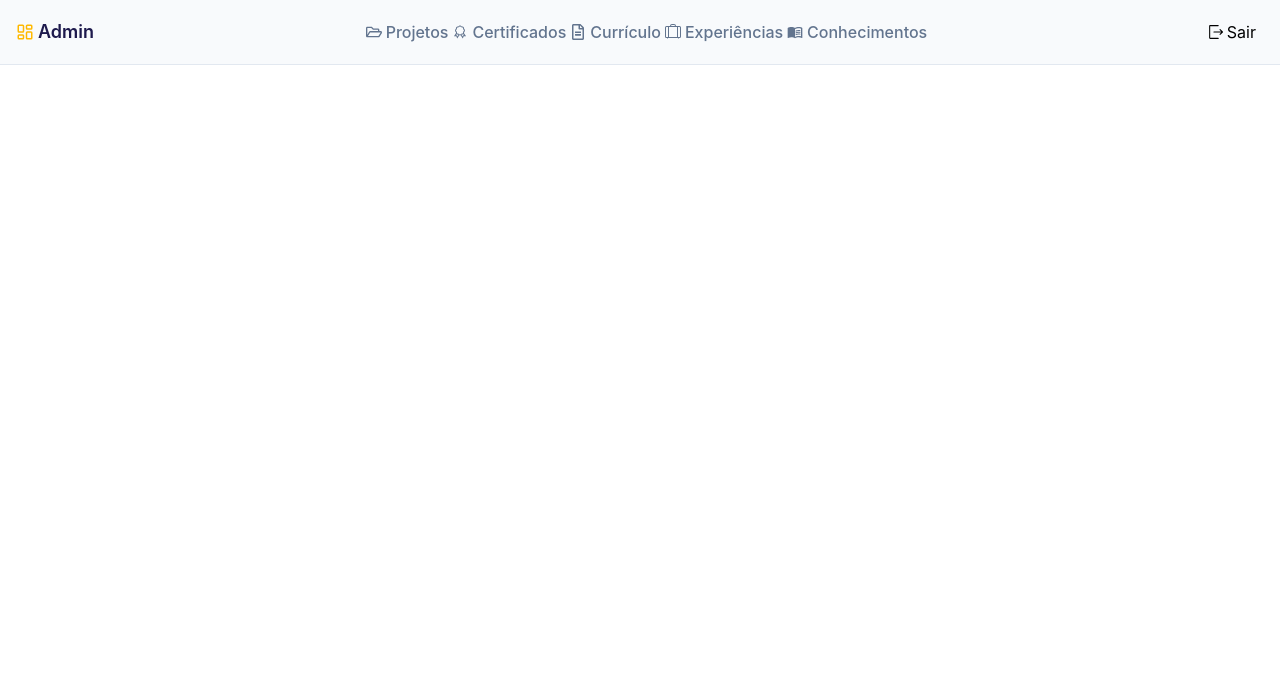
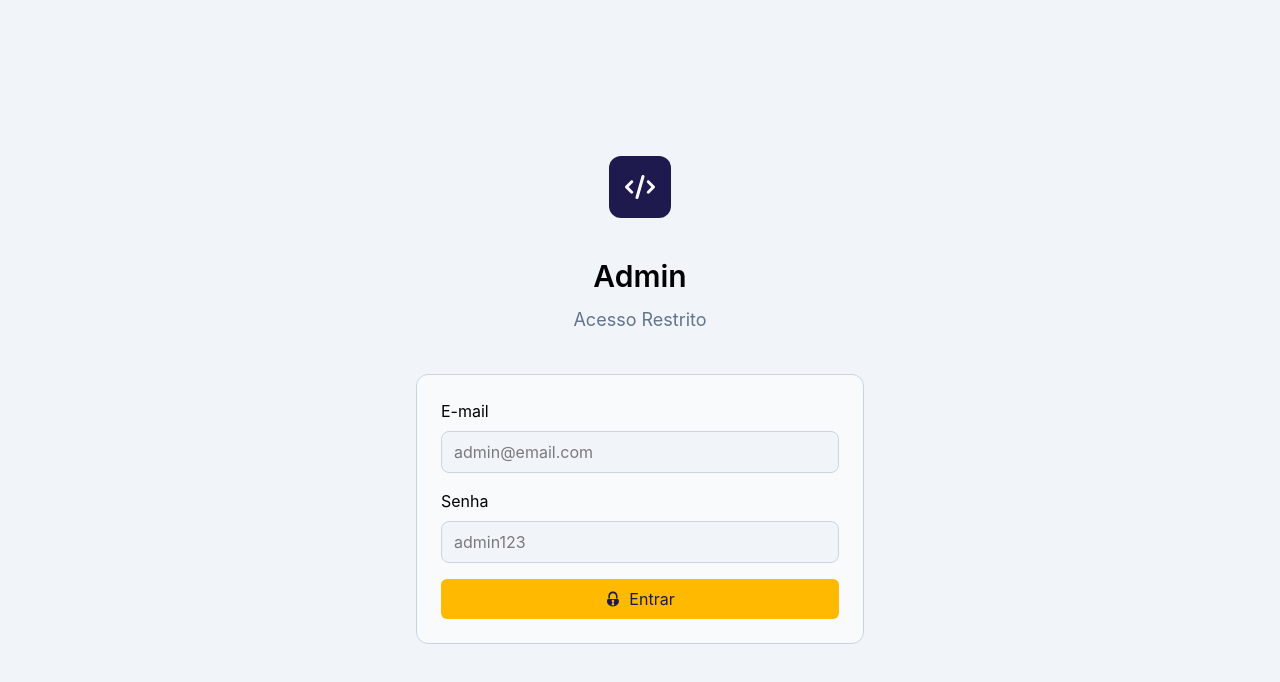
Before and after one commit to RafaelPA13/portifolio-v2, a React (Vite) app: page /admin in a window 1280 px wide. Shown: the top 682 px of the page. Built offline with nearby package versions, Linux system fonts and the light colour scheme.

Commit message:
feat: Login

```diff
--- a/src/components/buttons.jsx
+++ b/src/components/buttons.jsx
@@ -1,7 +1,7 @@
 export default function Buttons({ text, icon, onClick }) {
   return (
     <button
-      className="px-4 py-2 bg-amber-400 text-indigo-950 flex items-center gap-2 rounded-md transition-colors duration-300 text-left hover:cursor-pointer hover:bg-indigo-950 hover:text-amber-400"
+      className="px-4 py-2 bg-amber-400 text-indigo-950 flex items-center justify-center gap-2 rounded-md transition-colors duration-300 text-left hover:cursor-pointer hover:bg-indigo-950 hover:text-amber-400"
       onClick={onClick}
     >
       {icon}
--- a/src/components/links.jsx
+++ b/src/components/links.jsx
@@ -9,11 +9,11 @@ export default function Links({ text, icon, to, blank, iconLeft, amarelo = false
     >
       {icon ? (
         iconLeft ? (
-          <span className="flex items-center gap-2">
+          <span className="flex items-center justify-center gap-2">
             {icon} {text}
           </span>
         ) : (
-          <span className="flex items-center gap-2">
+          <span className="flex items-center justify-center gap-2">
             {text} {icon}
           </span>
         )
--- a/src/main.jsx
+++ b/src/main.jsx
@@ -20,7 +20,7 @@ import Conhecimentos from "./pages/admin/conhecimentos";
 
 // Rotas
 import ClientRoutes from "./routes/clientRoutes";
-import AdminRoutes from "./routes/AdminRoutes";
+import AdminRoutes from "./routes/adminRoutes";
 
 const router = createBrowserRouter([
   {
@@ -35,10 +35,13 @@ const router = createBrowserRouter([
     ]
   },
   {
-    path: "/admin/",
+    path: "/admin",
+    element: <Login />
+  },
+  {
+    path: "/admin",
     element: <AdminRoutes />,
     children: [
-      {index: true, element: <Login />},
       {path: "projetos", element: <ProjetosAdmin />},
       {path: "certificados", element: <CertificadosAdmin />},
       {path: "curriculo", element: <Curriculo />},
--- a/src/pages/admin/login.jsx
+++ b/src/pages/admin/login.jsx
@@ -1,7 +1,32 @@
+import { FaCode } from "react-icons/fa6";
+import { GiPadlock } from "react-icons/gi";
+
+import Fields from "../../components/fields";
+import Buttons from "../../components/buttons";
+
 export default function Login() {
-    return (
-        <>
-            <h1>Login</h1>
-        </>
-    )
+  return (
+    <div className="bg-slate-100 h-screen flex flex-col items-center justify-center gap-10">
+      <span className="text-3xl text-slate-50 bg-indigo-950 p-4 rounded-xl animate-fade-in-up">
+        <FaCode />
+      </span>
+      <div className="text-center animate-fade-in-up">
+        <h1 className="text-3xl font-semibold mb-3">Admin</h1>
+        <h2 className="text-lg text-slate-500">
+          Acesso Restrito
+        </h2>
+      </div>
+      <form className="bg-slate-50 border-1 border-slate-300 rounded-xl p-6 flex flex-col gap-4 animate-fade-in-up w-[75%] md:w-[35%]">
+        <span className="flex flex-col gap-2">
+          <label>E-mail</label>
+          <Fields type="email" placeholder="admin@email.com" />
+        </span>
+        <span className="flex flex-col gap-2">
+          <label>Senha</label>
+          <Fields type="password" placeholder="admin123" />
+        </span>
+        <Buttons text="Entrar" icon={<GiPadlock />} />
+      </form>
+    </div>
+  );
 }
--- a/src/routes/adminRoutes.jsx
+++ b/src/routes/adminRoutes.jsx
@@ -5,7 +5,9 @@ export default function AdminRoutes() {
   return (
     <>
       <Navbar admin={true} />
-      <Outlet />
+      <main className="pt-16">
+        <Outlet />
+      </main>
     </>
   );
 }
```
